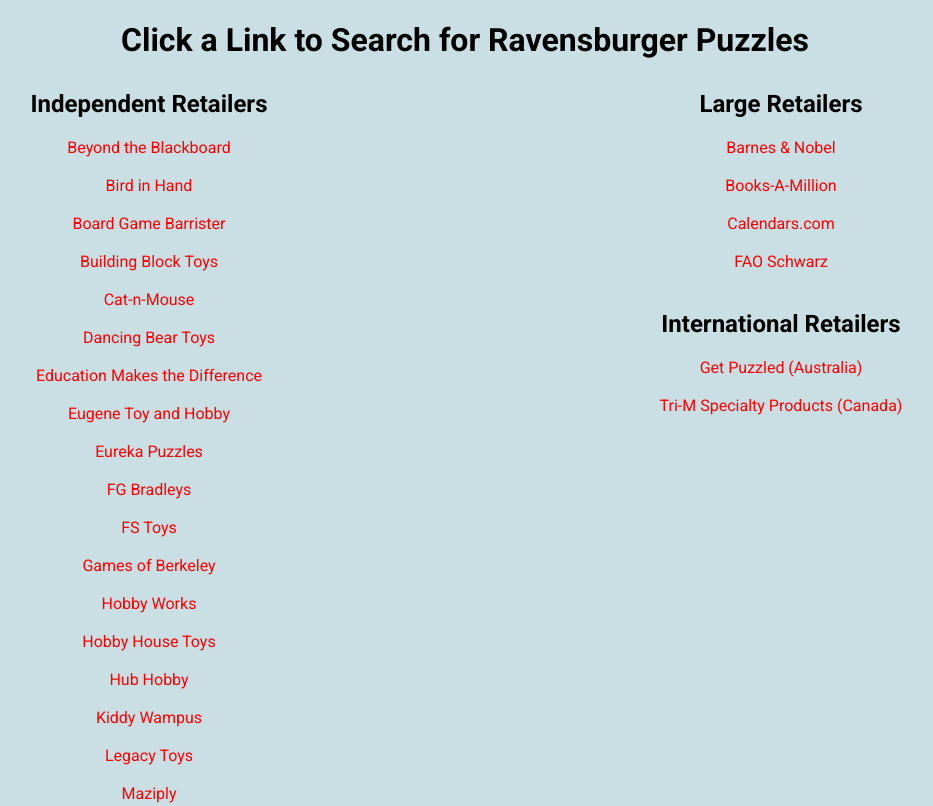
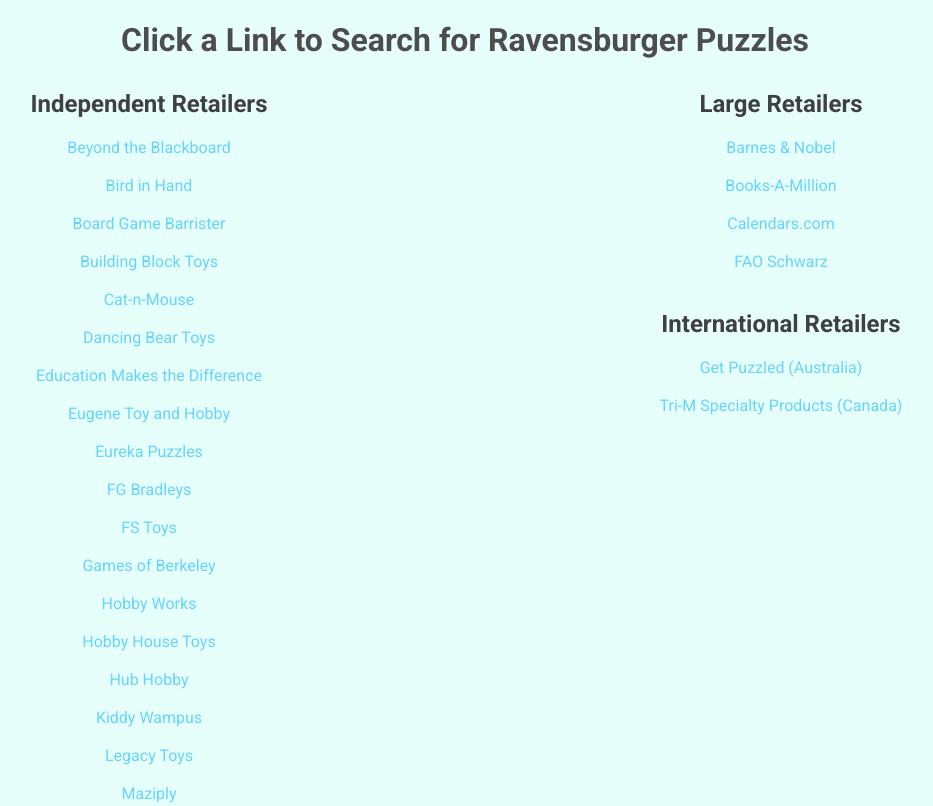
Before and after one commit to deniselkruse/ravensburger-puzzle-search, a plain HTML site: page index.html in a window 1280 px wide. Shown: the top 806 px of the page, without its empty margins (175-1108 px from the left). Drawn offline with Linux system fonts and the light colour scheme.

Commit message:
third commit

```diff
--- a/index.css
+++ b/index.css
@@ -1,31 +1,34 @@
 body {
     text-align: center;
     font-family: 'Roboto', sans-serif;
-    background-color: #c9dfe3;
+    background-color: #e6fffa;
   }
 
   a {
     text-decoration: none;
   }
 
+h1 {
+    color: #4d4d4d;
+}
+
+h2 {
+    color: #404040;
+}
+
   /* unvisited link */
   a:link {
-    color: red;
+    color: #66d4ff;
   }
 
   /* visited link */
   a:visited {
-    color: green;
+    color: #00b339;
   }
 
   /* mouse over link */
   a:hover {
-    color: hotpink;
-  }
-
-  /* selected link */
-  a:active {
-    color: blue;
+    font-size: 125%;
   }
 
   * {
```
